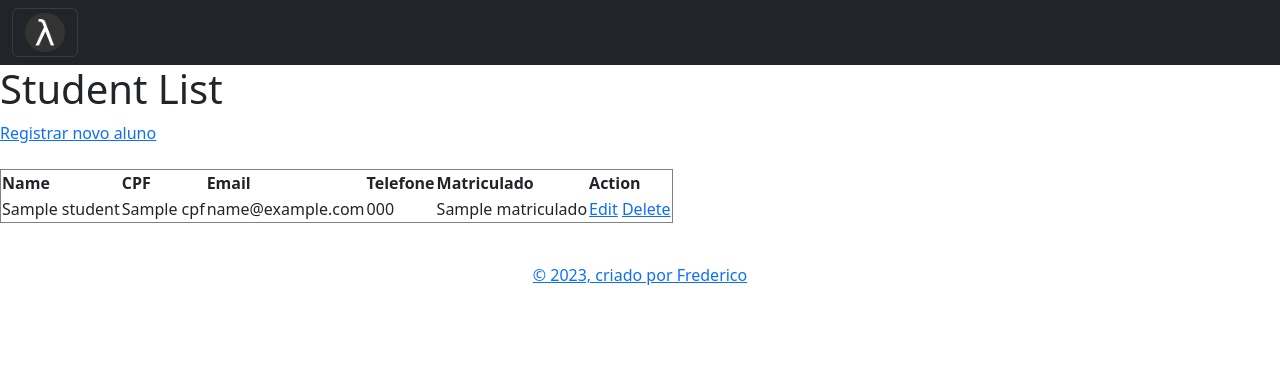
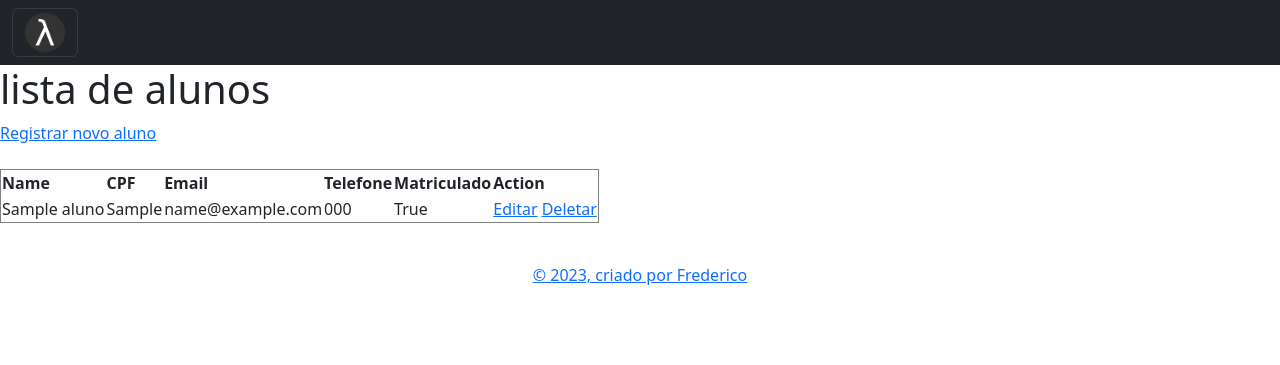
Before and after one commit to fredmr00/projeto_sa5_UC15, a Django app: template lambda_app/templates/lambda_app/partial/listar_alunos.html in a window 1280 px wide. Shown: the top 365 px of the page. Run offline with Django 5.2, Linux system fonts and the light colour scheme; tables that the repository leaves empty hold one stand-in row (values such as "Sample post"); the template is opened without the code that fills it: values that come from a table or form of the project are taken from there, most other values are stand-ins (such as "Sample title", 1, 10 or a date in 2020); some libraries are stand-ins or nearby versions.

Commit message:
commit antes de migrar o banco de dados

```diff
--- a/lambda_app/templates/lambda_app/partial/header.html
+++ b/lambda_app/templates/lambda_app/partial/header.html
@@ -12,10 +12,10 @@
                         <a class="nav-link" href="/">Início</a>
                     </li>
                     <li class="nav-item">
-                        <a class="nav-link" href="listar/">Listar alunos matriculados no curso</a>
+                        <a class="nav-link" href="/listar">Listar alunos matriculados no curso</a>
                     </li>
                     <li class="nav-item">
-                        <a class="nav-link" href="#">Registro de novo aluno</a>
+                        <a class="nav-link" href="/registrar_aluno">Registro de novo aluno</a>
                     </li>
                 </ul>
             </div>
--- a/lambda_app/templates/lambda_app/partial/listar_alunos.html
+++ b/lambda_app/templates/lambda_app/partial/listar_alunos.html
@@ -5,7 +5,7 @@
 {% block title %}Listar Alunos{% endblock title %}
 
 {% block content %}
-<h1>Student List</h1>
+<h1>lista de alunos</h1>
 <a href="registrar_aluno">Registrar novo aluno</a><br><br>
 <table border="1">
    <tr>
@@ -18,14 +18,14 @@
    </tr>
    {% for student in students %}
    <tr>
-       <td>{{ student.name }}</td>
-       <td>{{ student.cpf }}</td>
-       <td>{{ student.email }}</td>
-       <td>{{ student.telefone }}</td>
-       <td>{{ student.matriculado }}</td>
+       <td>{{ aluno.nome }}</td>
+       <td>{{ aluno.cpf }}</td>
+       <td>{{ aluno.email }}</td>
+       <td>{{ aluno.telefone }}</td>
+       <td>{{ aluno.matriculado }}</td>
        <td>
-           <a href="{% url 'atualizar_registro' student.id %}">Edit</a>
-           <a href="{% url 'deletar_registro' student.id %}">Delete</a>
+           <a href="{% url 'atualizar_registro' aluno.id %}">Editar</a>
+           <a href="{% url 'deletar_registro' aluno.id %}">Deletar</a>
        </td>
    </tr>
    {% empty %}
--- a/lambda_app/urls.py
+++ b/lambda_app/urls.py
@@ -5,4 +5,6 @@ urlpatterns = [
     # Cadastrar URLs aqui
     path('', index),
     path('listar/', listar),
+    path('deletar_registro/', deletar_registro),
+    path('registrar_aluno/', registrar_aluno)
 ]
```
Also changed, not shown: lambda_app/forms.py (+7 -2 lines), lambda_app/templates/lambda_app/partial/formulario_registro.html (+34 -4 lines), lambda_app/views.py (+9 -9 lines).
